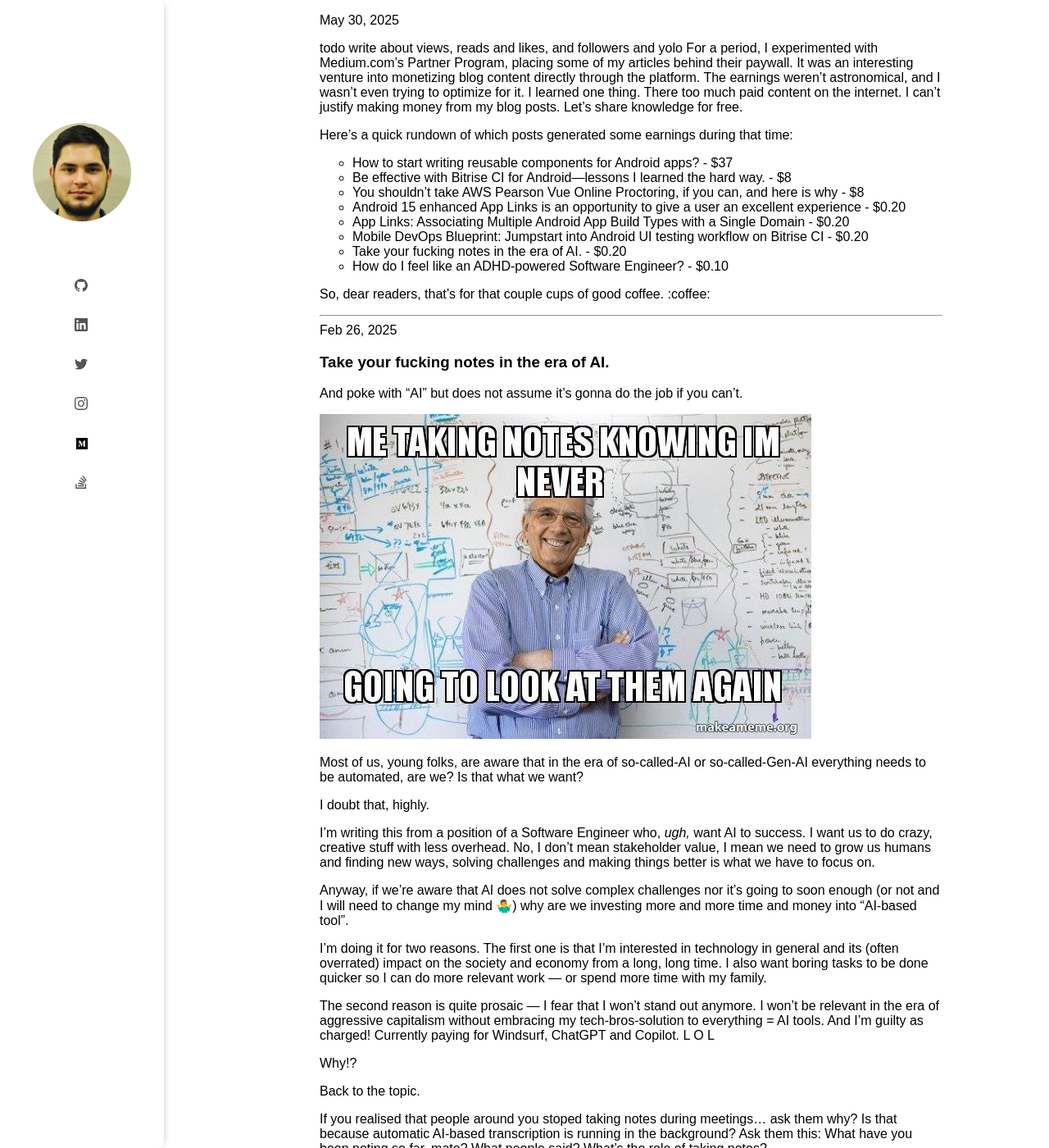
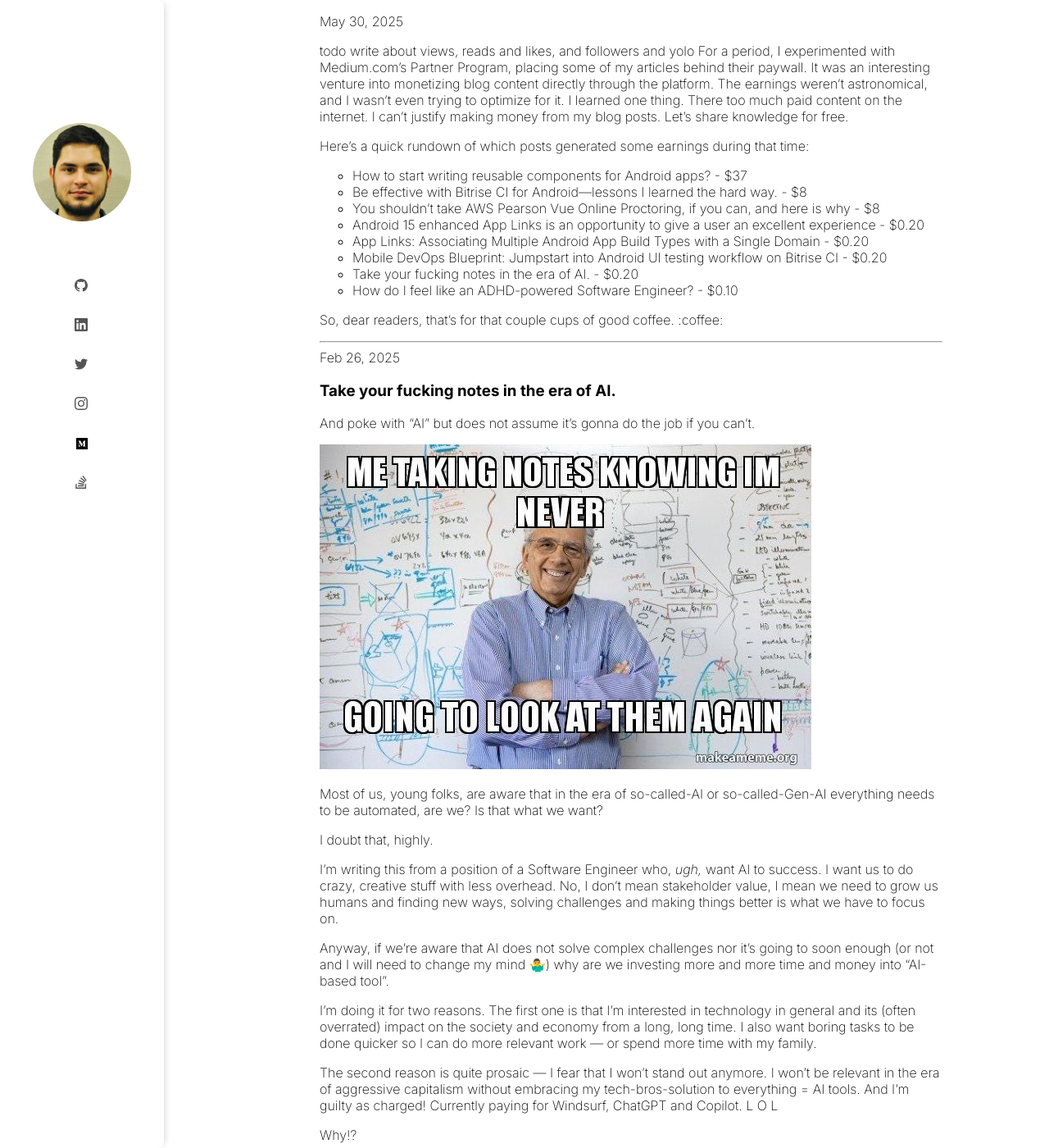
Before and after one commit to xavarius/the-blog, a Jekyll site: the page built from index.markdown, in a window 1280 px wide and 1400 px high. Shown: the whole window at 82% size. Built offline with Jekyll 4.4.1, drawn with Linux system fonts in a browser that asks for light colours.

Commit message:
Experiments with fonts

```diff
--- a/_layouts/default.html
+++ b/_layouts/default.html
@@ -4,6 +4,9 @@
     <meta charset="UTF-8">
     <meta name="viewport" content="width=device-width, initial-scale=1">
     <title>{{ page.title | default: site.title | default: "Your Site Title" }}</title>
+    <link rel="preconnect" href="https://fonts.googleapis.com">
+    <link rel="preconnect" href="https://fonts.gstatic.com" crossorigin>
+    <link href="https://fonts.googleapis.com/css2?family=Inter:ital,opsz,wght@0,14..32,100..900;1,14..32,100..900&display=swap" rel="stylesheet">
     <link rel="stylesheet" href="{{ '/assets/css/style.css' | relative_url }}">
     {% feed_meta %}
     {% if jekyll.environment == 'production' and site.google_analytics %}
--- a/assets/css/style.scss
+++ b/assets/css/style.scss
@@ -1,6 +1,5 @@
 ---
 ---
-
 // @import "minima"; // Temporarily commented out for lint error diagnosis
 
 // Import partials from `sass_dir` (defaults to `_sass`)
@@ -8,7 +7,8 @@
 
 // Your custom SCSS/CSS will go here
 body {
-  font-family: sans-serif;
+  font-family: 'Inter', sans-serif;
+  font-weight: 200;
   margin: 0;
   padding: 0;
 }
```
Also changed, not shown: 1 other file.
